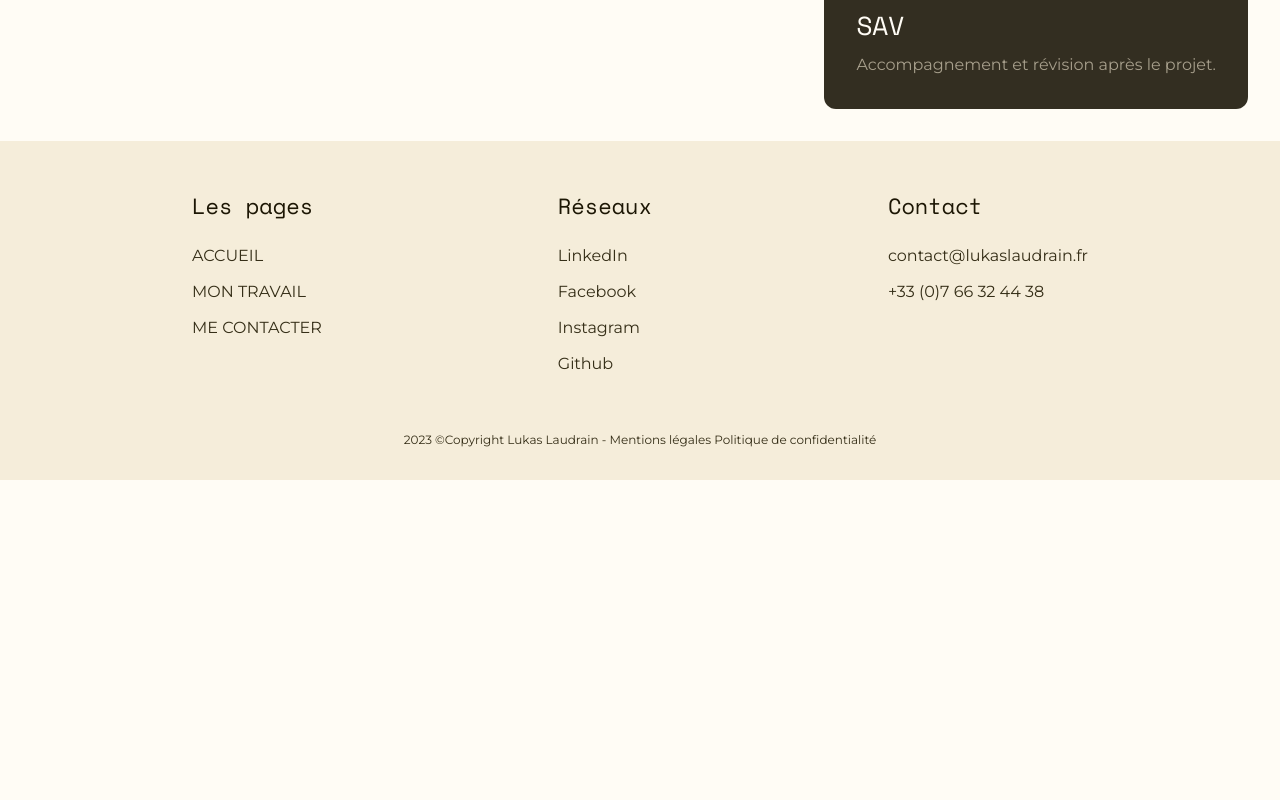
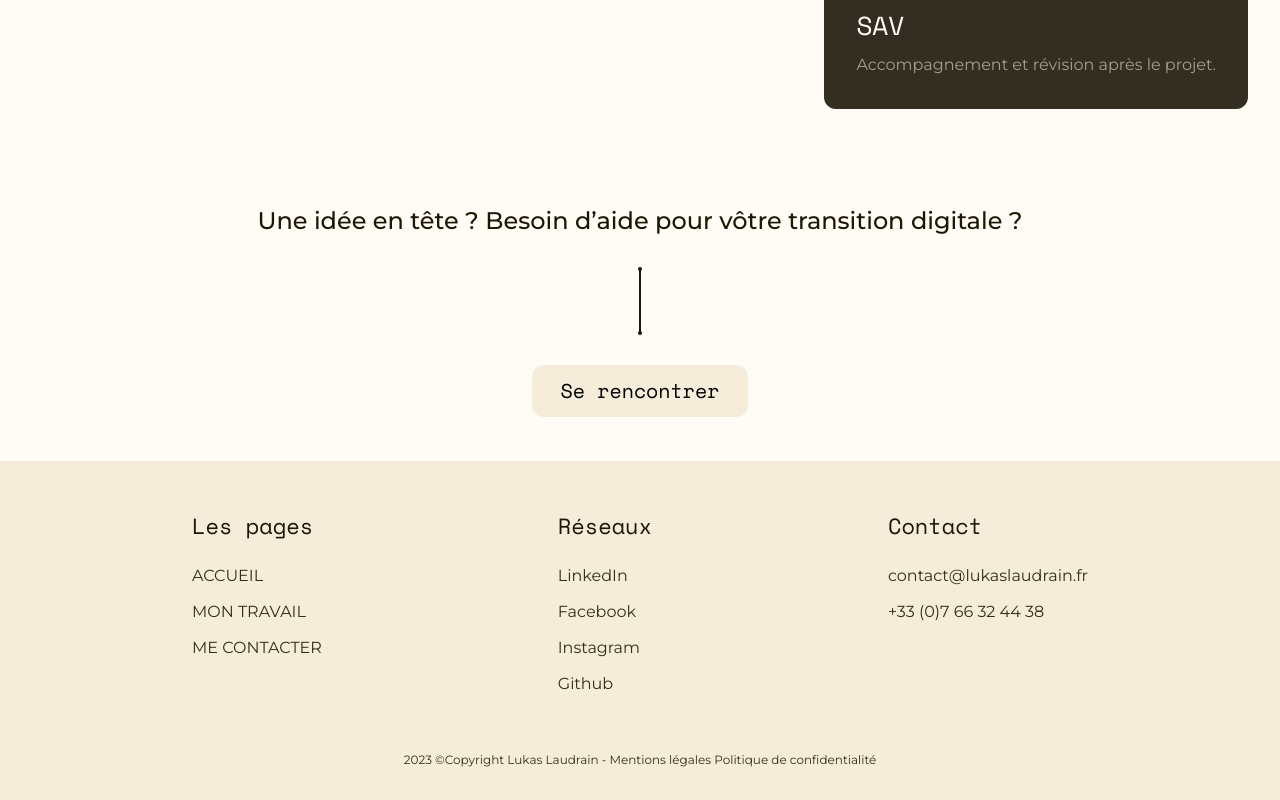
Before and after one commit to ctrl-plus-w/portfolio-v3, a Next.js app: page / in a window 1280 px wide. Shown: the part 2080-2880 px from the top of the page. Before the commit the page ends 2560 px from the top, so only its background shows below. Built offline with nearby package versions, Linux system fonts and the light colour scheme.

Commit message:
:truck: Made the last section of the home page

```diff
--- a/src/pages/index.tsx
+++ b/src/pages/index.tsx
@@ -229,6 +229,24 @@ const Home = (): ReactElement => {
           dark
         />
       </section>
+
+      <section className="mt-16 mb-11 flex flex-col items-center">
+        <p className="text-primary text-2xl font-medium text-center">
+          Une idée en tête ? Besoin d’aide pour vôtre transition digitale ?
+        </p>
+
+        <div className="relative my-8 h-16 w-[1.25px] bg-primary">
+          <div className="absolute -top-[2px] -left-[1.375px] w-1 h-1 rounded-full bg-primary transform"></div>
+          <div className="absolute -bottom-[2px] -left-[1.375px] w-1 h-1 rounded-full bg-primary transform"></div>
+        </div>
+
+        <a
+          href="/contact"
+          className="block rounded-xl bg-secondaryBright px-7 py-3 font-mono text-xl"
+        >
+          Se rencontrer
+        </a>
+      </section>
     </>
   );
 };
```
